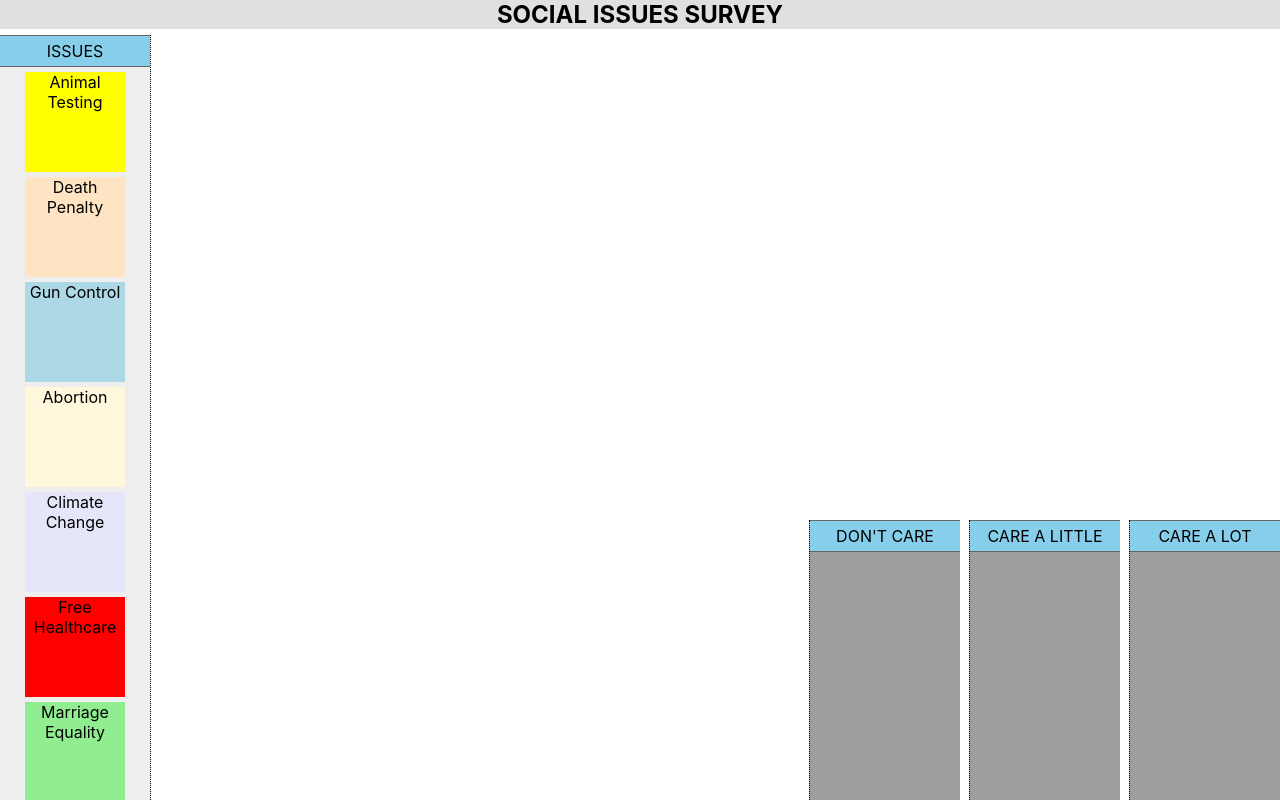
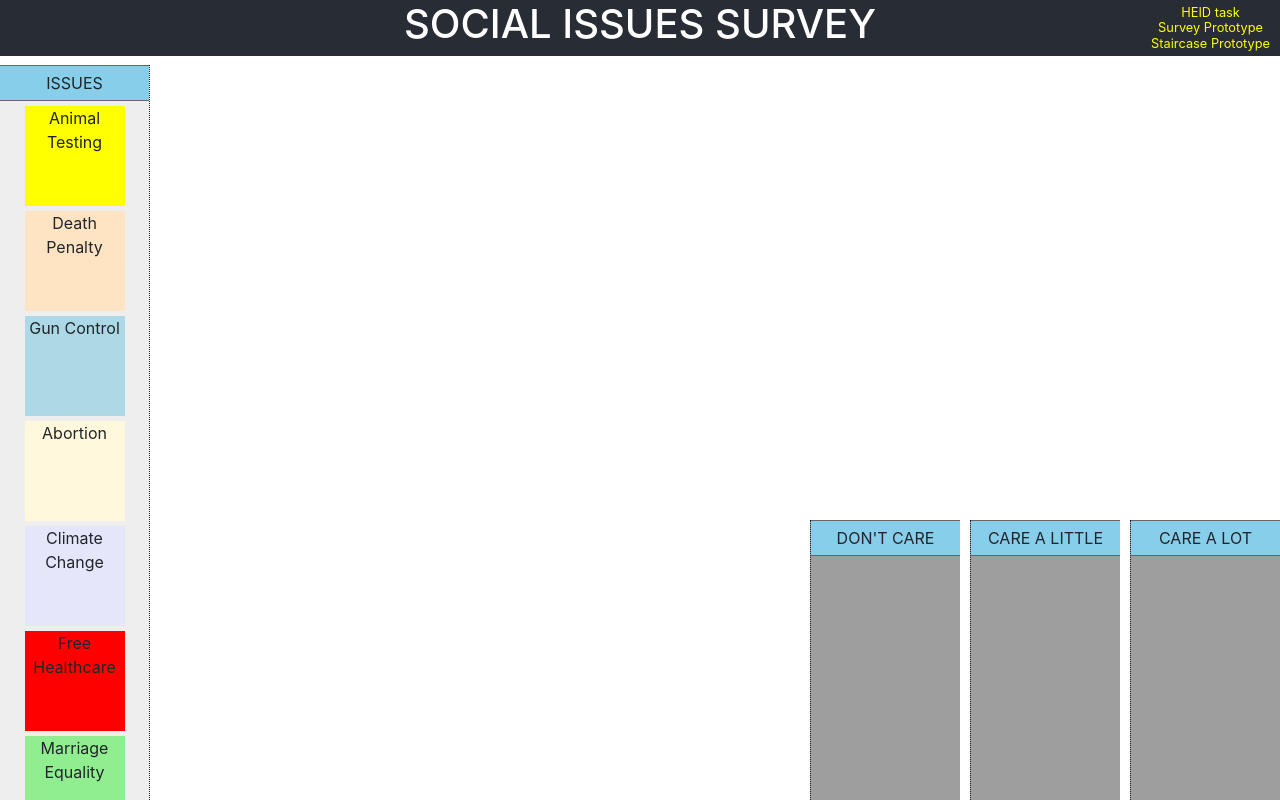
Before and after one commit to smrkem/ordering-task, a React (Create React App) app: page / in a window 1280 px wide. Built offline with nearby package versions, Linux system fonts and the light colour scheme.

Commit message:
common header

```diff
--- a/public/index.html
+++ b/public/index.html
@@ -9,17 +9,9 @@
       manifest.json provides metadata used when your web app is added to the
       homescreen on Android. See https://developers.google.com/web/fundamentals/web-app-manifest/
     -->
+    <link rel="stylesheet" href="https://maxcdn.bootstrapcdn.com/bootstrap/4.0.0/css/bootstrap.min.css" integrity="sha384-Gn5384xqQ1aoWXA+058RXPxPg6fy4IWvTNh0E263XmFcJlSAwiGgFAW/dAiS6JXm" crossorigin="anonymous">
     <link rel="manifest" href="%PUBLIC_URL%/manifest.json">
-    <!--
-      Notice the use of %PUBLIC_URL% in the tags above.
-      It will be replaced with the URL of the `public` folder during the build.
-      Only files inside the `public` folder can be referenced from the HTML.
-
-      Unlike "/favicon.ico" or "favicon.ico", "%PUBLIC_URL%/favicon.ico" will
-      work correctly both with client-side routing and a non-root public URL.
-      Learn how to configure a non-root public URL by running `npm run build`.
-    -->
-    <title>React App</title>
+    <title>Social Issues Survey</title>
   </head>
   <body>
     <noscript>
--- a/src/App.css
+++ b/src/App.css
@@ -23,7 +23,7 @@
   width: 150px;
   bottom: 0;
   left: 0;
-  top: 35px;
+  top: 65px;
   background-color: #EEEEEE;
   border-right: 1px dotted;
   overflow: hidden;
--- a/src/App.js
+++ b/src/App.js
@@ -1,12 +1,13 @@
 import React, { Component } from 'react';
 import './App.css';
 import Survey from './Survey';
+import Header from './Header';
 
 class App extends Component {
   render() {
     return (
       <div className="container-drag">
-        <h2 className="header">SOCIAL ISSUES SURVEY</h2>
+        <Header />
         <Survey />
       </div>
     );
--- /dev/null
+++ b/src/Header.css
@@ -0,0 +1,22 @@
+header {
+    background: #282c34;
+    display: flex;
+    flex-direction: column;
+    align-items: center;
+    justify-content: center;
+    color: #fff;
+    position: relative;
+}
+
+.header-links {
+    position: absolute;
+    top: 50%;
+    transform: translateY(-50%);
+    right: 10px;
+}
+.header-links a {
+    color: yellow;
+    display: block;
+    font-size: 0.8rem;
+    line-height: 1.2;
+}
--- /dev/null
+++ b/src/Header.js
@@ -0,0 +1,15 @@
+import React from 'react'
+import './Header.css';
+
+const Header = () => (
+  <header className="App-header">
+    <h1>SOCIAL ISSUES SURVEY</h1>
+    <div className="header-links">
+      <a href="http://heid-task-app.s3-website-us-east-1.amazonaws.com/">HEID task</a>
+      <a href="#">Survey Prototype</a>
+      <a href="http://ms-mid-task.s3-website-us-east-1.amazonaws.com/">Staircase Prototype</a>
+    </div>
+  </header>
+)
+
+export default Header
```
